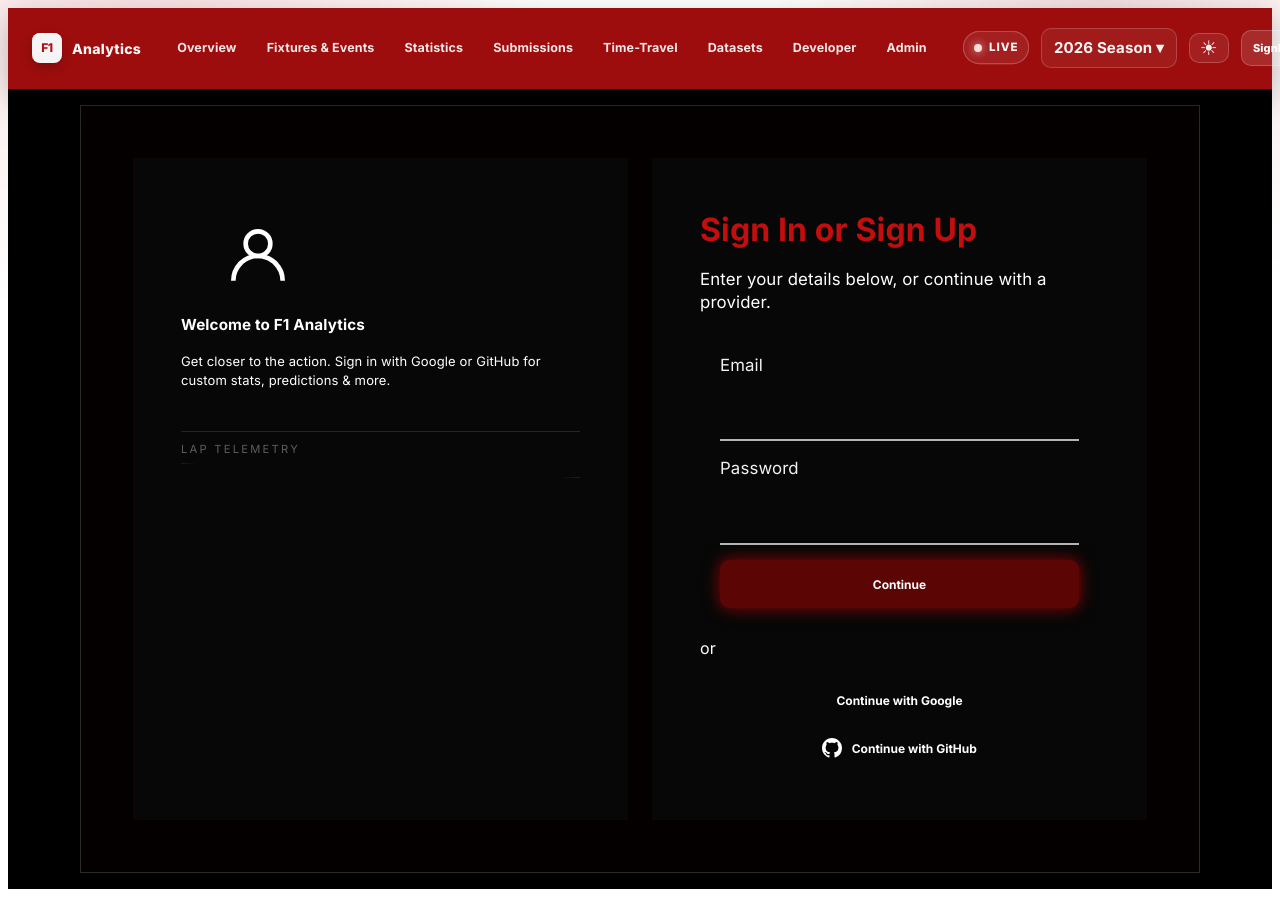
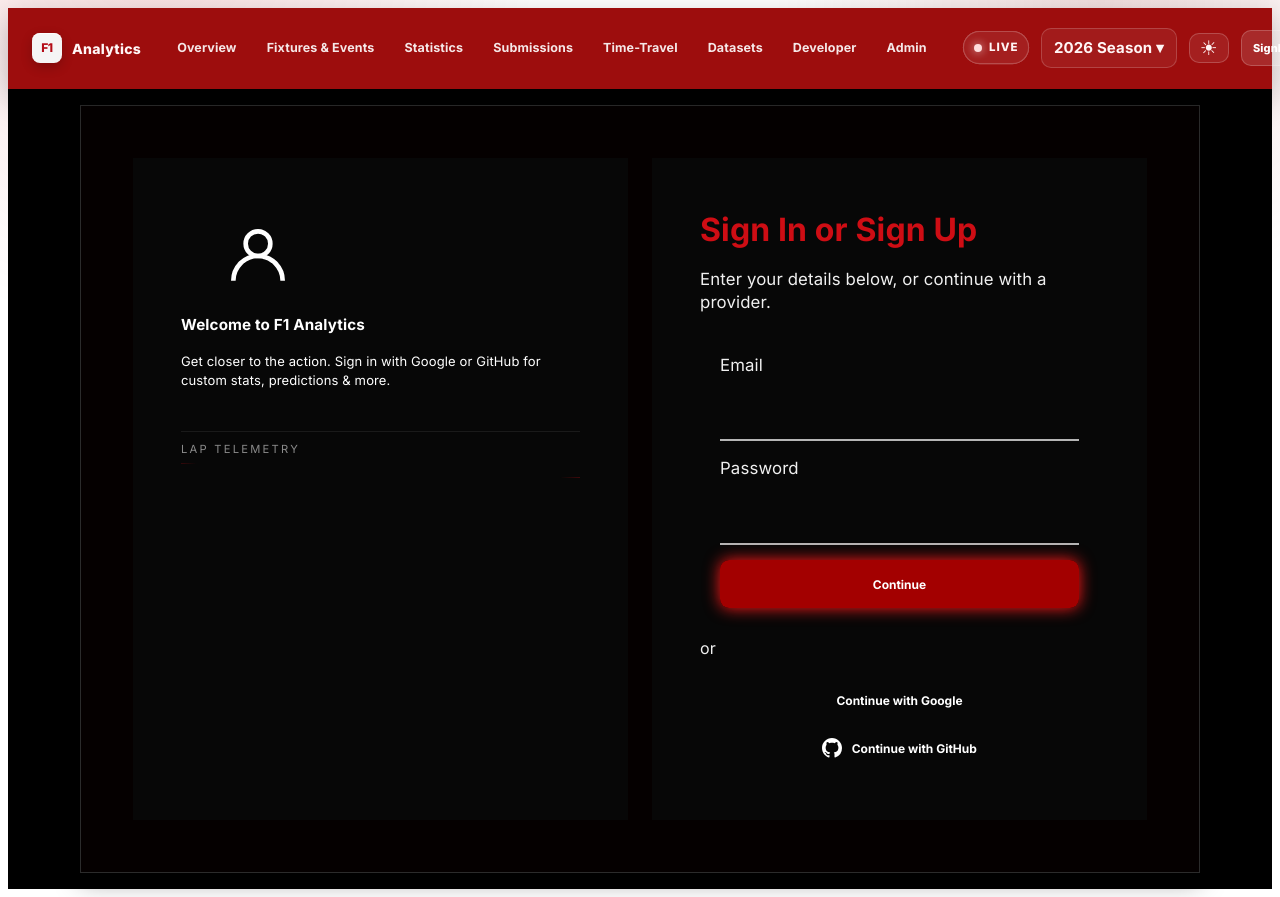
Before and after one commit to Nova-Stack-sdp/Sport-analytics-tool, a React (Create React App) app in the folder frontend/: page /sign-in in a window 1280 px wide. Shown: the top 897 px of the page. Built offline with nearby package versions, Linux system fonts and the light colour scheme.

Commit message:
styles/signin.css updated it to check for the mode before applying the theme colours

```diff
--- a/frontend/src/styles/signin.css
+++ b/frontend/src/styles/signin.css
@@ -10,17 +10,18 @@
   min-height: 620px;
   margin: 0 auto;
   padding: 3.25rem;
-  background: #050000;
   display: flex;
   gap: 1.5rem;
-  border: 1px solid #2b2b2b;
+  background: var(--surface);
+  border: 1px solid var(--border-soft);
+  box-shadow: var(--shadow-soft);
 }
 
 .signin-welcome,
 .signin-actions {
   flex: 1;
   padding: 3rem;
-  background: rgba(8, 8, 8, 0.9);
+  background: var(--surface);
 }
 
 .signin-actions {
@@ -29,12 +30,13 @@
 
 .signin-actions h2 {
   margin: 0 0 0.9rem;
-  color: #c30e0e;
+  color: var(--accent);
   font-size: 2rem;
 }
 
 .signin-subtitle {
   margin: 0 0 1.2rem;
+  color: var(--text-secondary);
   font-size: 1.05rem;
   line-height: 1.35;
 }
@@ -44,7 +46,7 @@
   margin: 2.5rem 0 0;
   padding: 0.6rem 0 0;
   height: 54px;
-  border-top: 1px solid rgba(255, 255, 255, 0.12);
+  border-top: 1px solid var(--border-soft);
   overflow: hidden;
 }
 
@@ -52,7 +54,7 @@
   margin: 0 0 0.75rem;
   font-size: 0.7rem;
   letter-spacing: 0.2em;
-  color: rgba(255, 255, 255, 0.35);
+  color: var(--text-tertiary);
 }
 
 .race-track::before,
@@ -62,7 +64,7 @@
   left: -35%;
   width: 35%;
   height: 1px;
-  background: linear-gradient(90deg, transparent, #ff1a1a, transparent);
+  background: linear-gradient(90deg, transparent, var(--accent), transparent);
   animation: race-streak 2.6s cubic-bezier(0.4, 0, 0.2, 1) infinite;
 }
 
@@ -101,49 +103,46 @@
   gap: 0.95rem;
 }
 
-.signin-form:hover {
-  border-color: #ff1a1a;
-}
-
 .signin-form label {
   font-size: 1.05rem;
-  color: #f2f2f2;
+  color: var(--text-primary);
 }
 
 .signin-form input {
   width: 100%;
   height: 48px;
   box-sizing: border-box;
-  color: #adadad;
+  color: var(--text-secondary);
   background: transparent;
   border: none;
-  border-bottom: 2px solid rgba(255, 255, 255, 0.7);
+  border-bottom: 2px solid var(--border);
   font-size: 1rem;
   padding: 0.2rem 0;
   outline: none;
-  caret-color: #ff1a1a;
+  caret-color: var(--accent);
 }
 
 .signin-form input::placeholder {
-  color: #8f8f8f;
+  color: var(--text-tertiary);
 }
 
 .signin-form input:focus,
 .signin-form input:active {
-  border-bottom-color: #ff1a1a;
+  border-bottom-color: var(--accent);
 }
 
 .signin-divider {
   margin: 1rem 0;
   font-size: 1rem;
+  color: var(--text-secondary);
 }
 
 .btn {
   width: 100%;
   min-height: 48px;
-  border: 1px solid #ff1a1a;
-  background: rgba(255, 0, 0, 0.14);
-  color: #ffffff;
+  border: 1px solid var(--accent);
+  background: var(--accent-soft);
+  color: var(--text-primary);
   font-size: 1rem;
   font-weight: 700;
   cursor: pointer;
@@ -155,13 +154,14 @@
 
 .btn-google,
 .btn-github {
-  border-color: #6b6b6b;
+  border-color: var(--border);
   background: transparent;
+  color: var(--text-primary);
 }
 
 .btn-google:hover,
 .btn-github:hover {
-  border-color: #ff1a1a;
+  border-color: var(--accent);
 }
 
 .btn-primary {
@@ -182,16 +182,61 @@
   fill: currentColor;
 }
 
+.app-shell[data-theme='dark'] .signin-card,
+.app-shell[data-theme='dark'] .signin-welcome,
+.app-shell[data-theme='dark'] .signin-actions {
+  background: rgba(8, 8, 8, 0.9);
+  border-color: #2b2b2b;
+}
+
+.app-shell[data-theme='dark'] .signin-card {
+  background: #050000;
+}
+
+.app-shell[data-theme='dark'] .signin-subtitle,
+.app-shell[data-theme='dark'] .signin-divider,
+.app-shell[data-theme='dark'] .signin-form label,
+.app-shell[data-theme='dark'] .signin-form input,
+.app-shell[data-theme='dark'] .btn,
+.app-shell[data-theme='dark'] .btn-google,
+.app-shell[data-theme='dark'] .btn-github {
+  color: #f0f0f0;
+}
+
+.app-shell[data-theme='dark'] .signin-form input {
+  border-bottom-color: rgba(255, 255, 255, 0.7);
+  color: #adadad;
+}
+
+.app-shell[data-theme='dark'] .signin-form input::placeholder {
+  color: #8f8f8f;
+}
+
+.app-shell[data-theme='dark'] .signin-form input:focus,
+.app-shell[data-theme='dark'] .signin-form input:active {
+  border-bottom-color: #ff1a1a;
+}
+
+.app-shell[data-theme='dark'] .btn {
+  color: #ffffff;
+}
+
+.app-shell[data-theme='dark'] .btn-google,
+.app-shell[data-theme='dark'] .btn-github {
+  border-color: #6b6b6b;
+  background: transparent;
+}
+
 @keyframes signin-blink-btn {
   0%,
   100% {
-    border-color: #ff1a1a;
+    border-color: var(--accent);
     box-shadow: 0 0 0 rgba(255, 0, 0, 0);
-    background: rgba(255, 0, 0, 0.14);
+    background: var(--accent-soft);
   }
   50% {
-    border-color: #ff4c4c;
-    box-shadow: 0 0 16px rgba(255, 0, 0, 0.55);
-    background: rgba(255, 0, 0, 0.34);
+    border-color: #ff1a1a;
+    box-shadow: 0 0 16px #ff1a1a;
+    background:#a30000;
   }
 }
```
